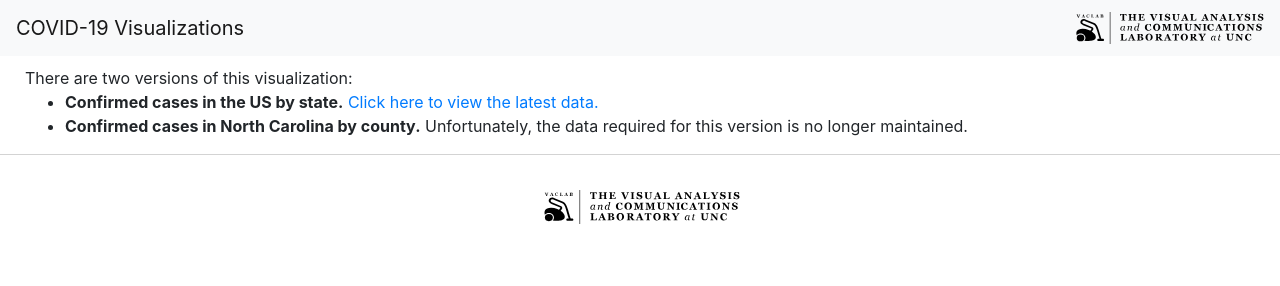
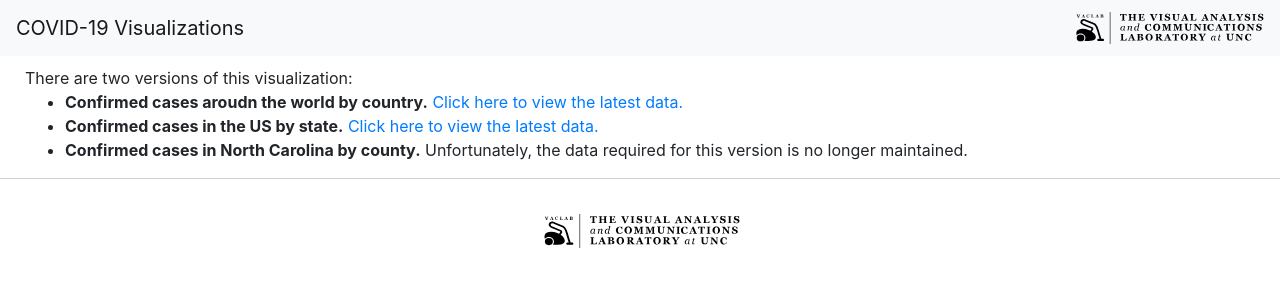
Before and after one commit to VACLab/covid, a plain HTML site: page index.html in a window 1280 px wide. Drawn offline with Linux system fonts and the light colour scheme.

Commit message:
Added link to world page

```diff
--- a/index.html
+++ b/index.html
@@ -76,6 +76,7 @@
     <div style="background: #ffffff; padding-top: 10px; padding-left: 40px; padding-right: 40px; border-bottom: 1px solid lightgray; width: 100%;" class="col-md-12 flex-grow-1">
         There are two versions of this visualization:
         <ul>
+	    <li><b>Confirmed cases aroudn the world by country.</b> <a href="world.html">Click here to view the latest data.</a></li>
             <li><b>Confirmed cases in the US by state.</b> <a href="us.html">Click here to view the latest data.</a></li>
             <li><b>Confirmed cases in North Carolina by county.</b> Unfortunately, the data required for this version is no longer maintained.</li>
         </ul>
```
